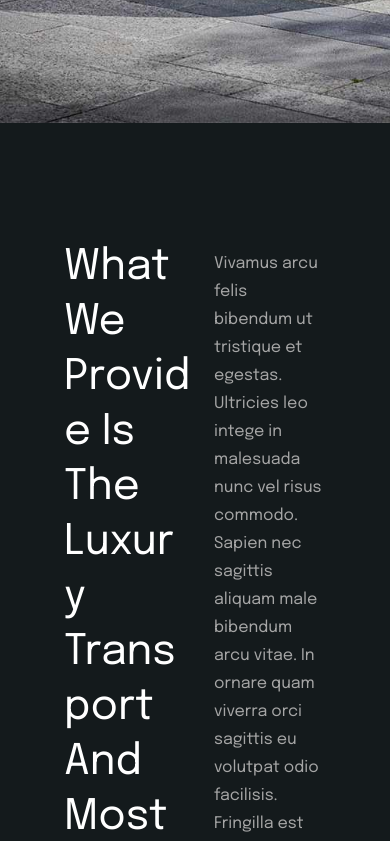
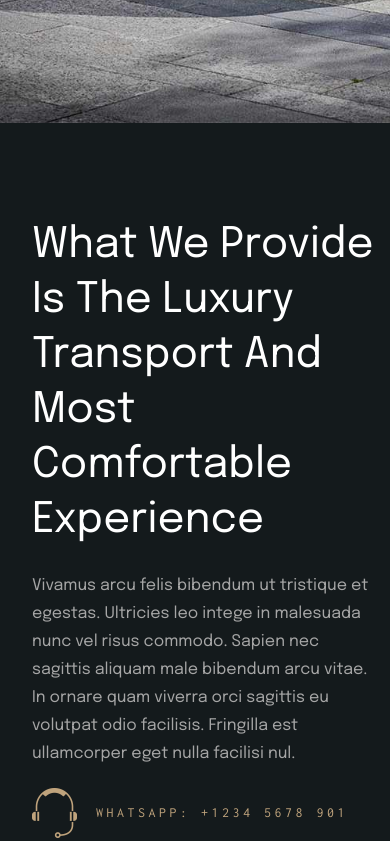
Before and after one commit to debiff/luxury-car, a Next.js app: page / in a window 390 px wide. Shown: the part 800-1641 px from the top of the page. Built offline with nearby package versions, Linux system fonts and the light colour scheme; a web font is replaced by a local one.

Commit message:
fix call us responsiveness

```diff
--- a/app/ui/home/callUs/index.tsx
+++ b/app/ui/home/callUs/index.tsx
@@ -5,16 +5,16 @@ import styles from "@/app/ui/home/callUs/callUs.module.css";
 export const CallUs = () => {
   return (
     <section
-      className={`${epilogue.className} flex pt-[117px] px-16 bg-[#141a1c]`}
+      className={`${epilogue.className} flex flex-col md:flex-row pt-[95px] md:pt-[117px] pl-8 pr-4 md:px-16 bg-[#141a1c] `}
     >
-      <div className={"w-1/2"}>
+      <div className={"md:w-1/2"}>
         <h2 className={"text-white"}>
           What We Provide Is The Luxury Transport And Most Comfortable
           Experience
         </h2>
       </div>
-      <div className={"w-1/2"}>
-        <div className={"pl-[14.5%]"}>
+      <div className={"my-3.5 md:w-1/2 md:my-0"}>
+        <div className={"md:pl-[14.5%]"}>
           <p className={"text-[#a6a6a6] mt-[10px] mb-[20px]"}>
             Vivamus arcu felis bibendum ut tristique et egestas. Ultricies leo
             intege in malesuada nunc vel risus commodo. Sapien nec sagittis
```
